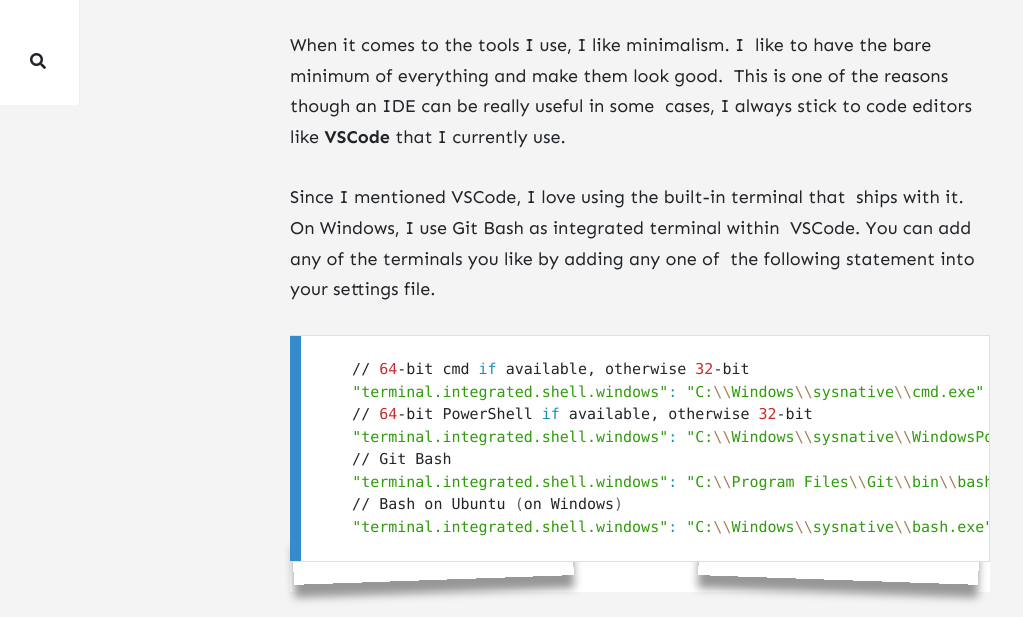
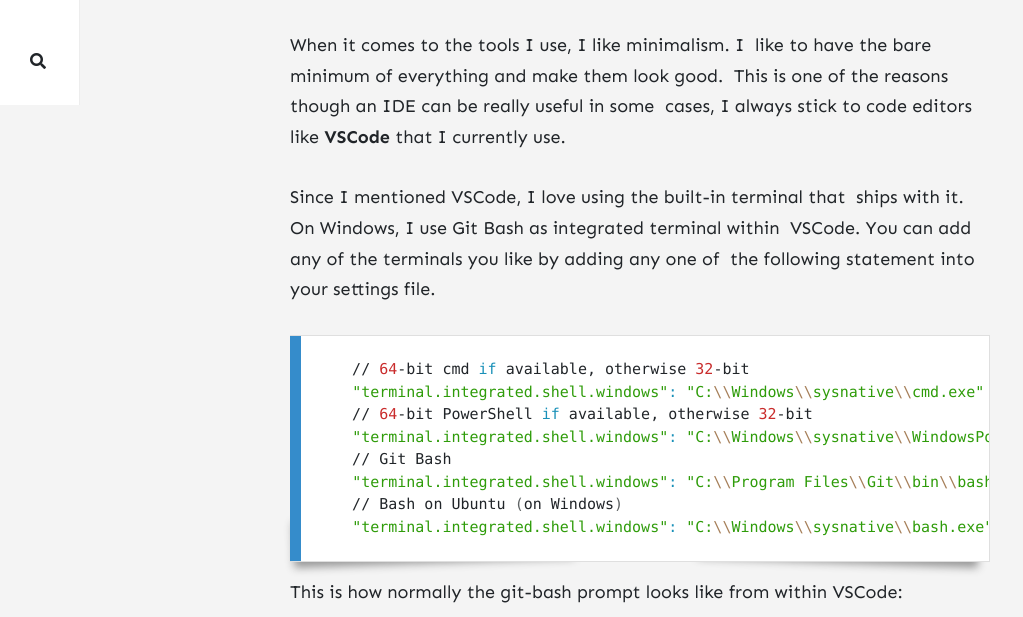
Before and after one commit to vishnupadmanabhan/vishnupadmanabhan.github.io, a Jekyll site: the page built from _posts/2017-04-12-styling-git-bash.md, in a window 1280 px wide. Shown: the part 795-1412 px from the top of the page, without its empty margins (0-1023 px from the left). Built offline with Jekyll 4.4.1, drawn with Linux system fonts in a browser that asks for light colours; nearby versions of some CDN libraries; comment, search, counter and statistics services are not loaded; grey boxes are pictures that could not be loaded.

Commit message:
removed margin bottom from code snippet windows

```diff
--- a/assets/css/theme.scss
+++ b/assets/css/theme.scss
@@ -453,7 +453,7 @@ img, img:hover {
     }
     code[class*="language-"], pre[class*="language-"] {
         font-size:15px;
-        margin-bottom:30px;
+        // margin-bottom:30px;
         background: #fff;
         color:inherit;
     }
```
